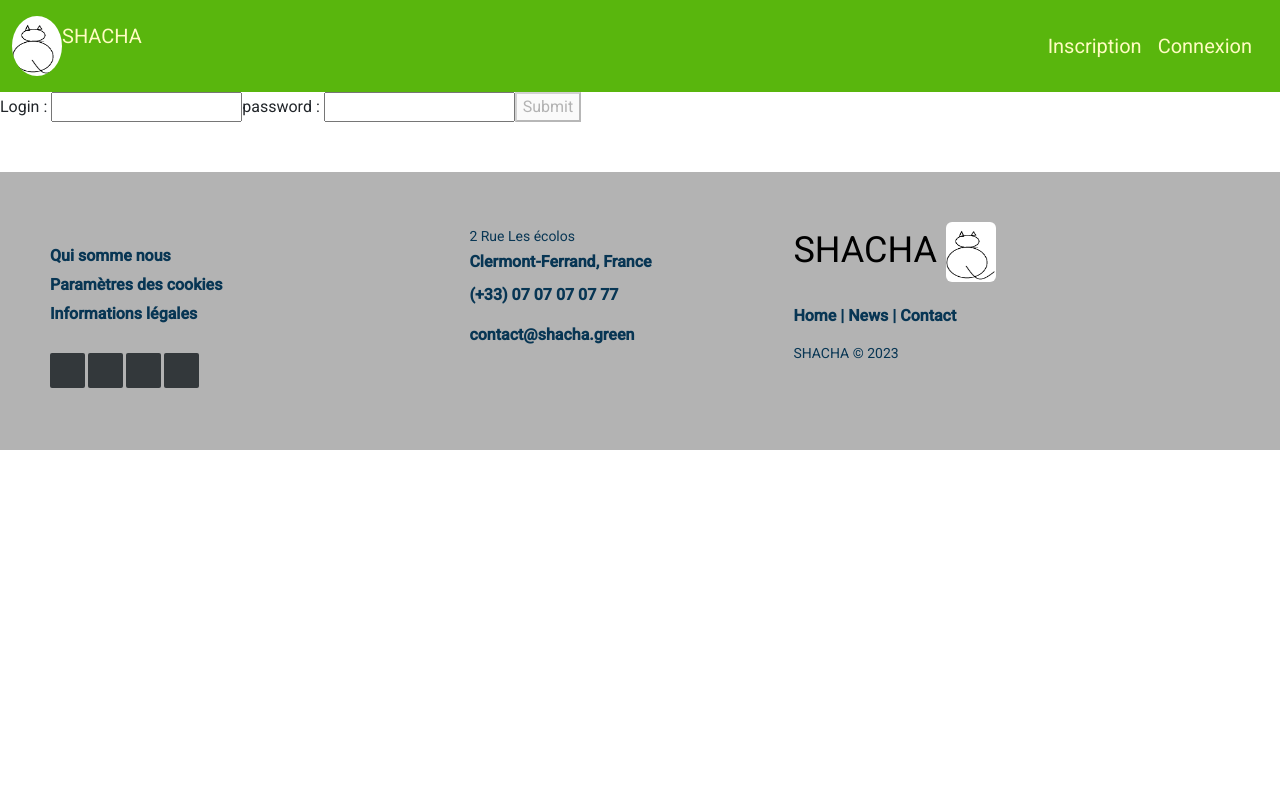
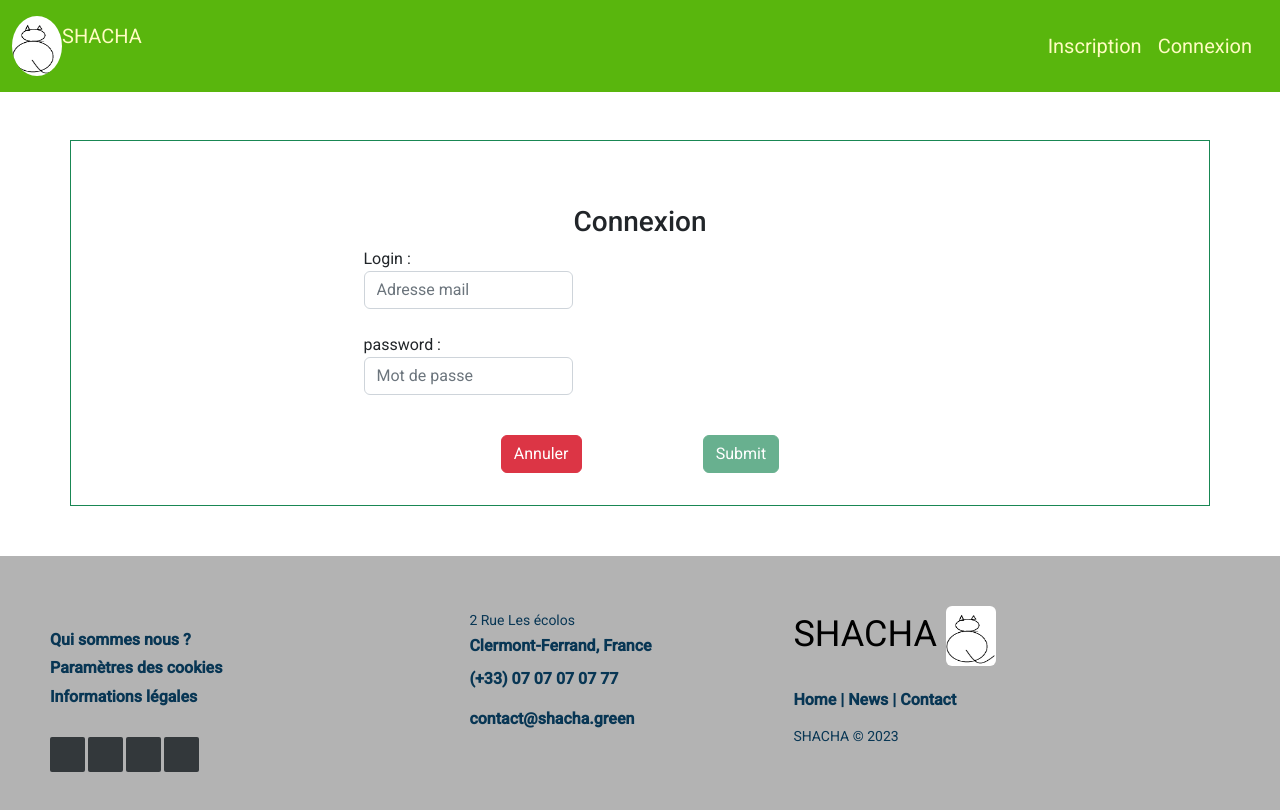
Before and after one commit to sharencharge/Sharencharge_Angular, an Angular app: page /login in a window 1280 px wide. Shown: the top 810 px of the page. Built offline with nearby package versions, Linux system fonts and the light colour scheme.

Commit message:
Add : design general + navigation

```diff
--- a/src/app/app-routing.module.ts
+++ b/src/app/app-routing.module.ts
@@ -9,6 +9,7 @@ import { ProfilBorneComponent } from './profil/profil-borne/profil-borne.compone
 import { ProfilDetailComponent } from './profil/profil-detail/profil-detail.component';
 import { ProfilReservationComponent } from './profil/profil-reservation/profil-reservation.component';
 import { ZShaChaHistComponent } from './z-sha-cha-hist/z-sha-cha-hist.component';
+import { FormInscriptionComponent } from './form-inscription/form-inscription.component';
 
 const routes: Routes = [
   {path: '', component: BorneListComponent},
--- a/src/app/borne-details/borne-details.component.html
+++ b/src/app/borne-details/borne-details.component.html
@@ -1,5 +1,5 @@
 <p>borne-details works!</p>
 <ng-container *ngIf="station">
-    <p>{{station.name}}</p>
+    <p>nom de la station : {{station.name}}</p>
 
 </ng-container>
--- a/src/app/footer/footer.component.html
+++ b/src/app/footer/footer.component.html
@@ -1,7 +1,7 @@
 <footer class="footer">
     <div class="footer-left col-md-4 col-sm-6">
       <p class="menu">
-      <a routerLink="/shacha"> Qui somme nous</a><br>
+      <a routerLink="/shacha"> Qui sommes nous ?  </a><br>
       <a routerLink="/shacha"> Paramètres des cookies</a><br>
       <a routerLink="/shacha"> Informations légales</a>
       </p>
--- a/src/app/form-inscription/form-inscription.component.html
+++ b/src/app/form-inscription/form-inscription.component.html
@@ -123,20 +123,18 @@
   </div>
 
 </form>
+  <div class="container d-flex justify-content-evenly p-3 text-white">
 
-<button class="btn btn-primary mt-5 d-flex mx-auto"
-        (click)="onSubmit()"
-        [disabled]="formGroupUser.invalid"
->
-  Soumettre
-</button>
+    <a href="#" class="btn btn-danger" role="button">Annule</a>
 
-<button class="btn btn-danger mt-5 d-flex mx-auto"
+    <button class="btn btn-success ms-2"
+            (click)="onSubmit()"
+            [disabled]="formGroupUser.invalid"
+      >
+        Soumettre
+      </button>
 
-
->
-  Annule
-</button>
+  </div>
 
 </div>
 
--- a/src/app/login/login.component.html
+++ b/src/app/login/login.component.html
@@ -1,14 +1,24 @@
-<form (submit)="submit()" #profileForm>
+
+<div class="container p-3 my-5 d-flex justify-content-evenly border border-success ">
+  <form (submit)="submit()" #profileForm class="col-md-6 col-sm-12 mx-auto mt-5">
+    <h3 style="text-align:center">Connexion</h3>
     <label>
       Login :
-      <input name="username" type="text"
+      <input name="username" type="text" class="form-control" placeholder="Adresse mail"
                           [(ngModel)]="username" required/>
     </label>
+    <br><br>
     <label>
       password :
-      <input name="password" type="password"
+      <input name="password" type="password" class="form-control" placeholder="Mot de passe"
                          [(ngModel)]="password" required />
     </label>
+  <br><br>
 
-    <button type="submit" [disabled]="!profileForm.checkValidity()">Submit</button>
-</form>
+  <div class="container d-flex justify-content-evenly p-3 text-white">
+
+    <a href="#" class="btn btn-danger" role="button">Annuler</a>
+    <button class="btn btn-success" type="submit" [disabled]="!profileForm.checkValidity()">Submit</button>
+  </div>
+  </form>
+</div>
--- a/src/app/navbar/navbar.component.html
+++ b/src/app/navbar/navbar.component.html
@@ -2,13 +2,13 @@
 <nav class="navbar navbar-expand-lg navbar-light">
     <div class="container-fluid py-2">
       <div class="d-flex">
-        <img src="../../assets/logo.png" alt="logo" width="50" height="60" class="img-fluid me-2" class="rounded-circle"><br><br>
+        <img src="../../assets/logo.png" alt="logo" width="50" height="60" class="img-fluid me-2" class="rounded-circle">
 
         <a class="navbar-brand" routerLink=""> SHACHA</a>
       </div>
       <div class=".d-inline-flex">
       <a class="navbar-brand" routerLink="/register">Inscription</a>
-      <a class="navbar-brand" href="#">Connexion</a>
+      <a class="navbar-brand" routerLink="/login">Connexion</a>
       </div>
     </div>
   </nav>
--- a/src/app/z-sha-cha-hist/z-sha-cha-hist.component.html
+++ b/src/app/z-sha-cha-hist/z-sha-cha-hist.component.html
@@ -1,18 +1,30 @@
 
+<div class="container">
     <br>
-    <h2>Qui somme nous ?</h2>
+    <br>
+    <h3 style="text-align:center">Qui sommes nous ?</h3><br><br>
     <div>L’entreprise Share’n Charge « SHACHA » pour les amis, est une plateforme communautaire payante de partage des bornes entre particulières.
-Elle a été créé en 2023 dans le cadre d’un projet de formation professionnel de l’Institute IPME de Clermont Ferrand par un duo dynamique
+    Elle a été créé en 2023 dans le cadre d’un projet de formation professionnel de l’Institute IPME de Clermont Ferrand par un duo dynamique
     </div>
     <div>
     <img src="../../assets/logo.png" alt="logo" width="50" height="60" class="img-fluid me-2" class="rounded-circle">
     </div>
 
 
-    <div>Une voiture électrique est une automobile mue par un ou plusieurs moteurs électriques, généralement alimentés par une batterie d'accumulateurs voire une pile à hydrogène.
+    <div class="lh-base">Une voiture électrique est une automobile mue par un ou plusieurs moteurs électriques, généralement alimentés par une batterie d'accumulateurs voire une pile à hydrogène.
 
         Parmi les modèles de chacune de ces filières, on peut citer la Tesla Model 3 et la Renault Zoe équipées de batteries et la Toyota Mirai dotée d'une pile à combustible.
 
         La part de marché de la voiture électrique atteint 5,9 % au niveau mondial en 2021 et 12,1 % en Europe en 2022 ; les parts de marché les plus élevées en 2022 se rencontrent en Norvège (79 %), en Suède (33 %), aux Pays-Bas (23 %) et en Allemagne (18 %) ; en France : 13,3 % ; elles se situent en 2021 à 12,5 % en Chine, 11,6 % au Royaume-Uni, 3,7 % aux États-Unis.
 
-        En décembre 2021, le parc mondial de voitures 100 % électriques atteignait 11,2 millions de véhicules, dont 55 % en Chine, 27 % en Europe et 12 % aux États-Unis. Le nombre de voitures électriques vendues en Europe a dépassé celui des voitures Diesel en décembre 2021.</div>
+        En décembre 2021, le parc mondial de voitures 100 % électriques atteignait 11,2 millions de véhicules, dont 55 % en Chine, 27 % en Europe et 12 % aux États-Unis. Le nombre de voitures électriques vendues en Europe a dépassé celui des voitures Diesel en décembre 2021.
+    </div>
+    <br><br>
+    <h4 style="text-align:center">Nos partenaires</h4><br>
+    <div>
+        <img src="../../assets/logo.png" alt="logo" width="50" height="60" class="img-fluid me-2" class="rounded-circle">|
+        <img src="../../assets/logo.png" alt="logo" width="50" height="60" class="img-fluid me-2" class="rounded-circle">|
+        <img src="../../assets/logo.png" alt="logo" width="50" height="60" class="img-fluid me-2" class="rounded-circle">
+    </div>
+
+</div>
--- a/src/styles.scss
+++ b/src/styles.scss
@@ -6,3 +6,4 @@
 @import "styles/navbar.scss";
 @import "styles/borne-card.scss";
 @import "styles/form-inscription.scss";
+@import "styles/zshachahist.scss";
--- /dev/null
+++ b/src/styles/zshachahist.scss
@@ -0,0 +1,10 @@
+.zshachahist {
+    background-color: $default-green;
+    color: $default-white-color;
+
+        &:hover {
+            text-decoration: underline;
+            color: $default-white-color;
+        }
+
+}
```
Also changed, not shown: src/styles/main.scss (line endings or trailing spaces).
